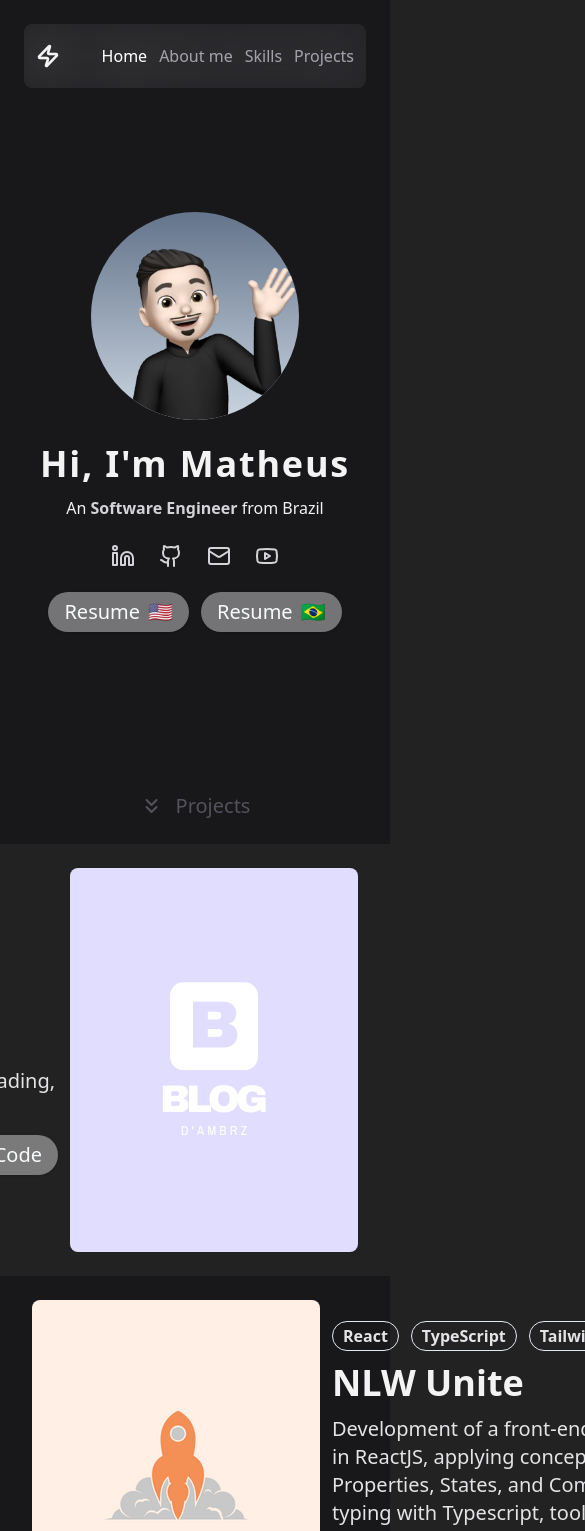
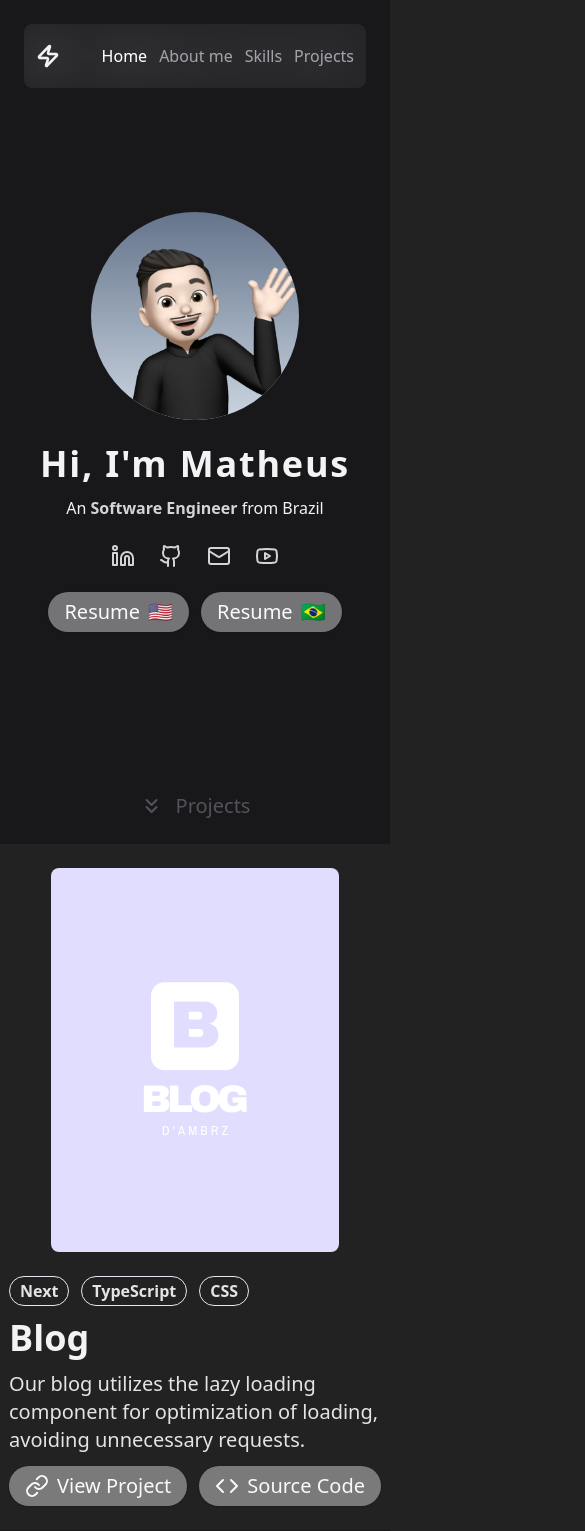
Before and after one commit to MatheusPalmieri/portfolio, a React (Vite) app: page / in a window 390 px wide. Shown: the top 1531 px of the page, 585 px wide, since content can reach past the window. Built offline with nearby package versions, Linux system fonts and the light colour scheme; no server answers.

Commit message:
feat: projects mobile

```diff
--- a/src/sections/Home/Projects/index.tsx
+++ b/src/sections/Home/Projects/index.tsx
@@ -20,8 +20,8 @@
           >
             <Container className="py-6 max-w-[1024px]">
               <div
-                className={`flex items-center gap-3 ${
-                  isPair && "flex-row-reverse"
+                className={`flex flex-col md:flex-row items-center gap-6 ${
+                  isPair && "md:flex-row-reverse"
                 }`}
               >
                 <img
```
